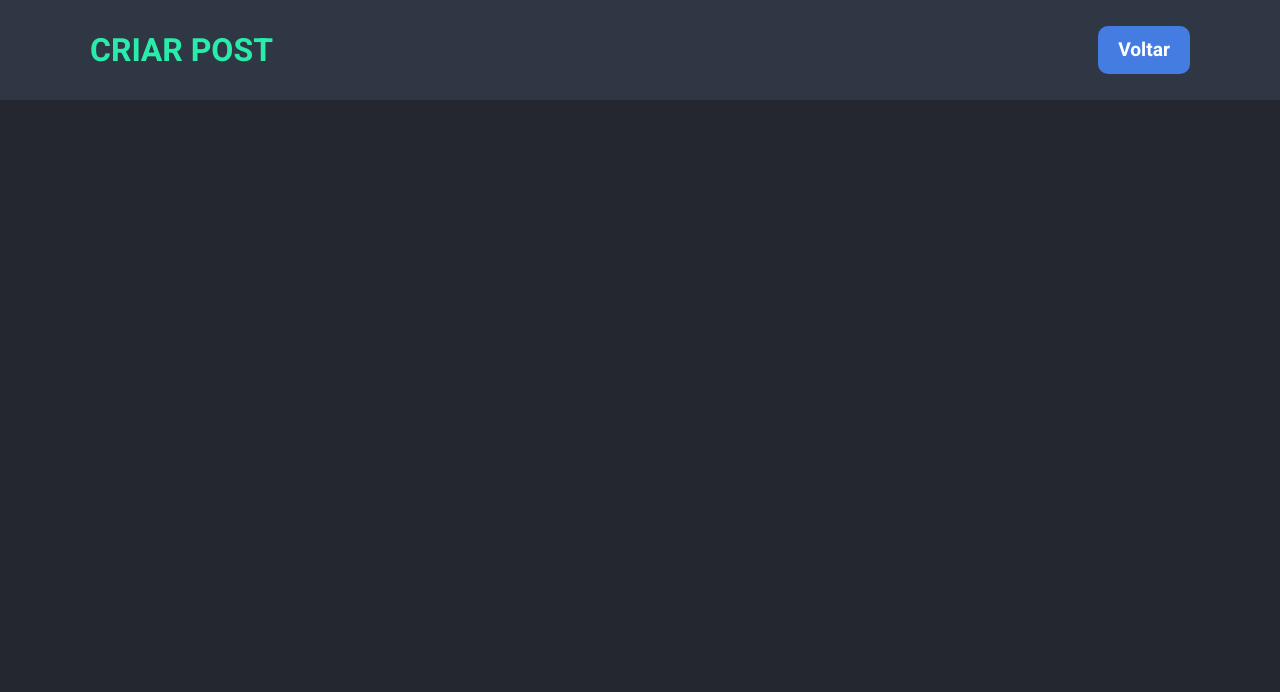
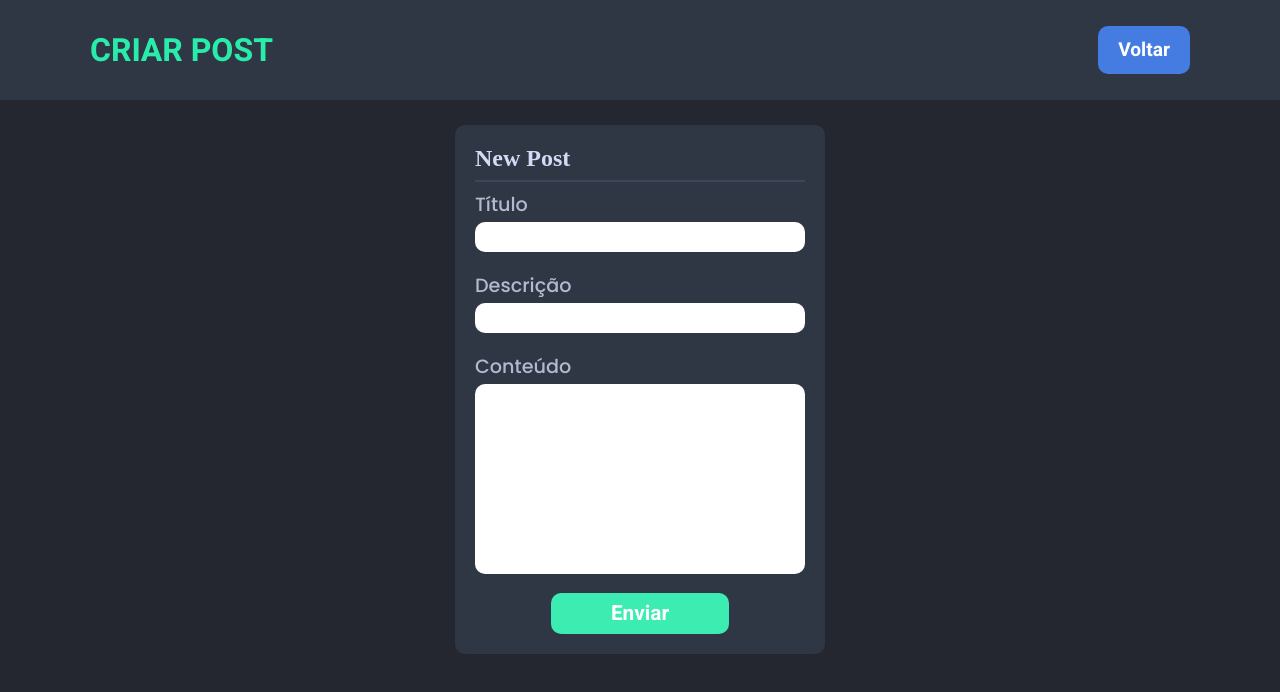
Before and after one commit to WallacyFrancis/crud-posts, a React (Create React App) app: page /posts in a window 1280 px wide. Shown: the top 692 px of the page. Built offline with nearby package versions, Linux system fonts and the light colour scheme.

Commit message:
Finalizado toda estilização

```diff
--- a/package.json
+++ b/package.json
@@ -8,6 +8,7 @@
     "@testing-library/user-event": "^13.5.0",
     "react": "^18.2.0",
     "react-dom": "^18.2.0",
+    "react-hook-form": "^7.34.2",
     "react-icons": "^4.4.0",
     "react-router-dom": "^6.3.0",
     "react-scripts": "5.0.1",
--- /dev/null
+++ b/src/components/BtnForm/index.jsx
@@ -0,0 +1,10 @@
+import React from 'react';
+import { Container, Button } from './styles'
+
+export default function BtnForm() {
+  return (
+    <Container>
+      <Button>Enviar</Button>
+    </Container>
+  )
+}
--- /dev/null
+++ b/src/components/BtnForm/styles.js
@@ -0,0 +1,23 @@
+import styled from "styled-components";
+
+export const Container = styled.div`
+  display: flex;
+  justify-content: center;
+`
+
+export const Button = styled.button`
+  font-family: Heebo;
+  font-weight: 800;
+  font-size: 1.3rem;
+  padding: 5px 60px;
+  color: #fff;
+  background-color: #3DECB1;
+  border: 0;
+  border-radius: 10px;
+  cursor: pointer;
+
+  &:hover {
+    background-color: #36DAA3;
+    transition: 0.2s;
+  }
+`
--- /dev/null
+++ b/src/components/Fieldset/index.jsx
@@ -0,0 +1,12 @@
+import React from 'react';
+import { Field } from './styles';
+
+export default function Fieldset({children}) {
+  return (
+    <>
+      <Field>
+        {children}
+      </Field>
+    </>
+  )
+}
--- /dev/null
+++ b/src/components/Fieldset/styles.js
@@ -0,0 +1,7 @@
+import styled from "styled-components";
+
+export const Field = styled.fieldset`
+  border: 0;
+  display: flex;
+  margin-bottom: 12px;
+`
--- /dev/null
+++ b/src/components/Form/index.jsx
@@ -0,0 +1,7 @@
+import React from 'react';
+
+export default function index({children}) {
+  return (
+    <form>{children}</form>
+  )
+}
--- /dev/null
+++ b/src/components/InputForm/index.jsx
@@ -0,0 +1,12 @@
+import React from 'react';
+import { Label, Input } from './styles'
+
+export default function InputForm({ label }) {
+  return (
+    <>
+      <Label>{label}
+        <Input type="text" />
+      </Label>
+    </>
+  )
+}
--- /dev/null
+++ b/src/components/InputForm/styles.js
@@ -0,0 +1,20 @@
+import styled from "styled-components";
+
+export const Label = styled.label`
+  display: flex;
+  flex-direction: column;
+  font-size: 1.2rem;
+  margin-bottom: 7px;
+  width: 100%;
+  font-family: Poppins;
+`
+
+export const Input = styled.input`
+  border-radius: 10px;
+  border: 0;
+  outline: 0;
+  font-size: 1rem;
+  padding-left: 15px;
+  height: 30px;
+  margin-top: 3px;
+`
--- /dev/null
+++ b/src/components/Textarea/index.jsx
@@ -0,0 +1,12 @@
+import React from 'react';
+import { Label, TextArea } from './styles'
+
+export default function Textarea({label}) {
+  return (
+    <>
+      <Label>{label}
+        <TextArea name="" id="" cols="30" rows="10" />
+      </Label>
+    </>
+  )
+}
--- /dev/null
+++ b/src/components/Textarea/styles.js
@@ -0,0 +1,21 @@
+import styled from "styled-components";
+
+export const Label = styled.label`
+  display: flex;
+  flex-direction: column;
+  font-size: 1.2rem;
+  margin-bottom: 7px;
+  width: 100%;
+  font-family: Poppins;
+`
+
+export const TextArea = styled.textarea`
+  border-radius: 10px;
+  border: 0;
+  outline: 0;
+  resize: none;
+  font-size: 1rem;
+  padding-left: 15px;
+  padding-top: 10px;
+  margin-top: 3px;
+`
--- a/src/pages/Posts/index.jsx
+++ b/src/pages/Posts/index.jsx
@@ -1,8 +1,36 @@
 import React from 'react';
 import Header from '../../components/Header';
+import { useForm } from 'react-hook-form';
+import Card from '../../components/Card';
+import Form from '../../components/Form';
+import Fieldset from '../../components/Fieldset';
+import InputForm from '../../components/InputForm';
+import Textarea from '../../components/Textarea';
+import BtnForm from '../../components/BtnForm';
 
 export default function Posts() {
+  const { register, handleSubmit, formState: {errors} } = useForm();
   return (
-    <Header title="CRIAR POST" />
+    <>
+      <Header title="CRIAR POST" />
+      <Card
+        title="New Post"
+        content={
+          <Form>
+            <Fieldset>
+              <InputForm label="Título" />
+            </Fieldset>
+            <Fieldset>
+              <InputForm label="Descrição" />
+            </Fieldset>
+            <Fieldset>
+              <Textarea label="Conteúdo" />
+            </Fieldset>
+          </Form>
+        }
+      >
+        <BtnForm />
+      </Card>
+    </>
   )
 }
```
Also changed, not shown: 2 other files (tests, documents, lock files or other folders).
